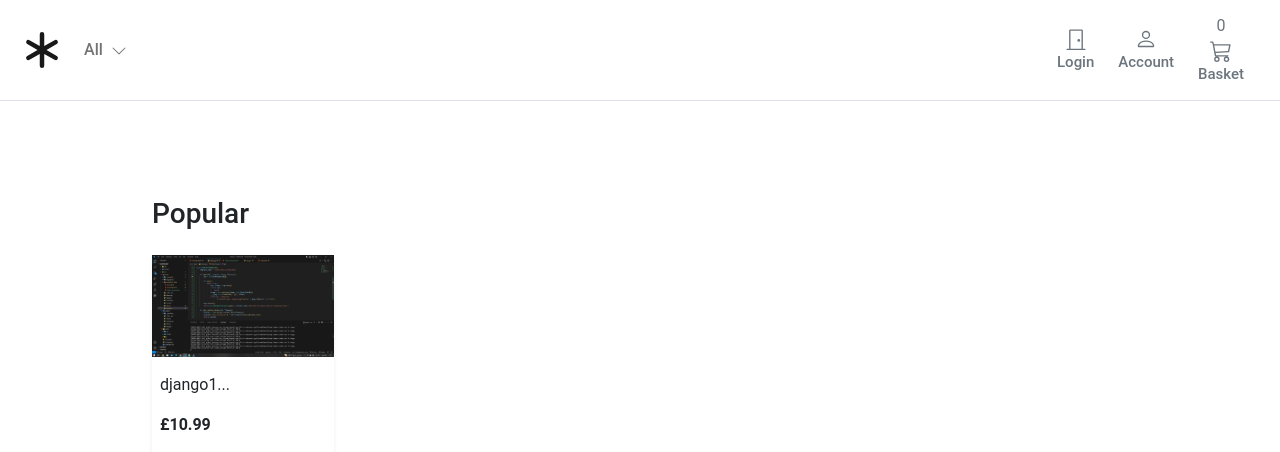
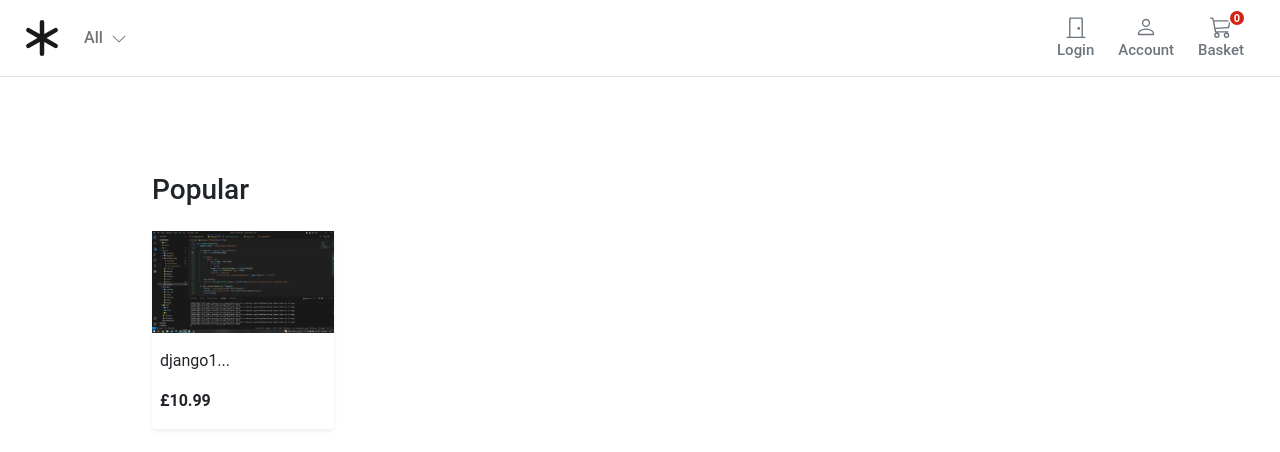
Before and after one commit to muhameddadel/django_booksotre, a Django app: page / in a window 1280 px wide. Shown: the top 452 px of the page. Run offline with Django 4.2, Linux system fonts and the light colour scheme; data comes from the database, SQL or seed files in the repository.

Commit message:
update basket template

```diff
--- a/static/store/css/base.css
+++ b/static/store/css/base.css
@@ -71,8 +71,36 @@ html, body, p, div{
     }
 }
 
+.basket-qty{
+    color: #fff;
+    background: #d42114;
+    border: 2px solid #fff;
+    border-radius: 50%;
+    text-align: center;
+    font-size: 11px;
+    height: 14px;
+    width: 14px;
+    position: absolute;
+    box-sizing: content-box;
+    font-weight: 600;
+    /* display: flex;
+    justify-content: center;
+    align-items: center; */
+    top: 1px;
+    right: 10px;
+}
+
+.basket-btn{
+    position: relative;
+}
+
+.basket-btn:hover, .basket-btn:focus, .basket-btn:active, .basket-btn.active{
+    color:#d42114;
+    transition-duration: 0.4s;
+    background-color: #fff;
+}
+
 /* Footer */
-
 .footer > div > div > ul > li{
     padding-bottom:8px;
 }
```
Also changed, not shown: templates/basket/summary.html (+8 -16 lines).
